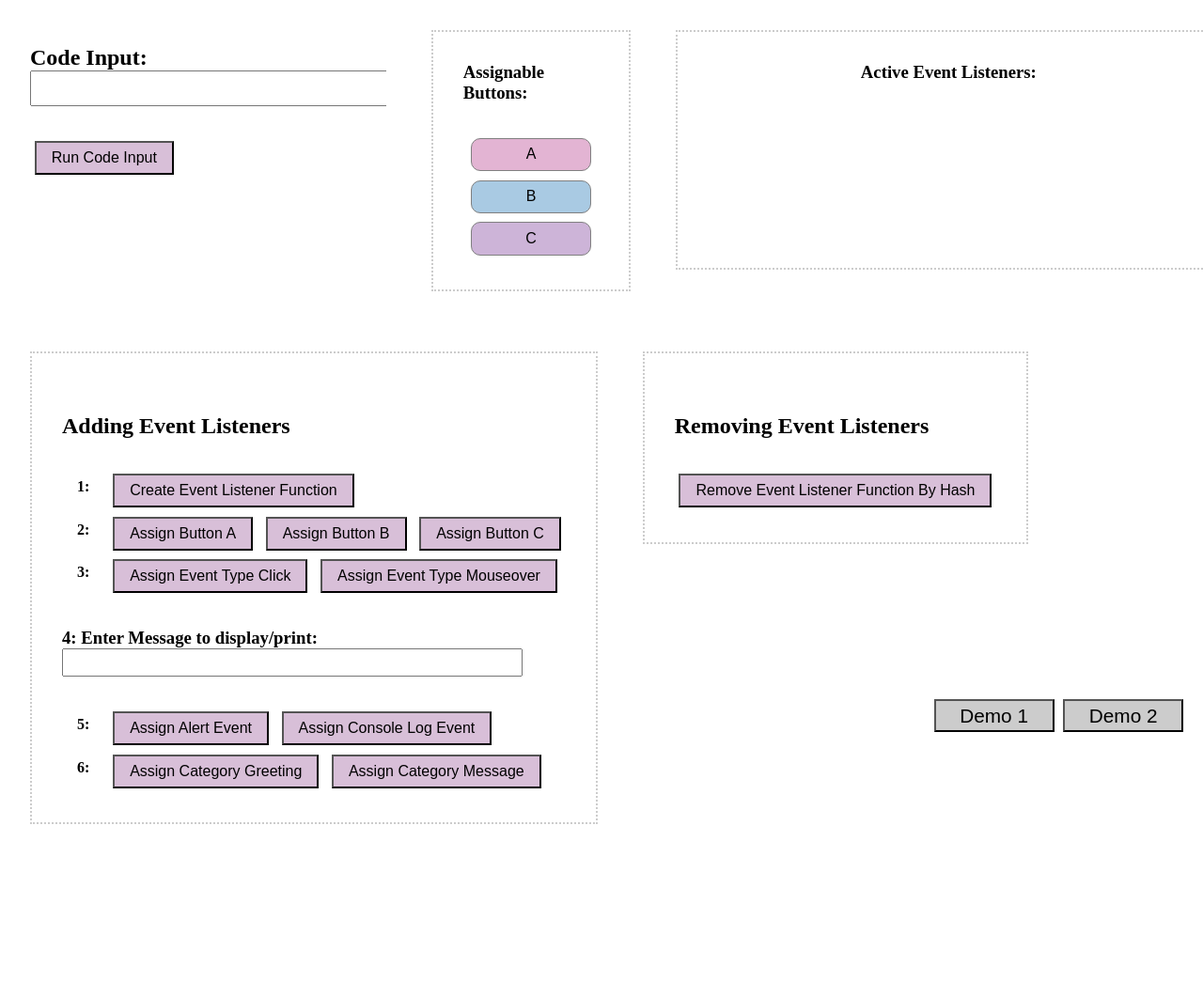
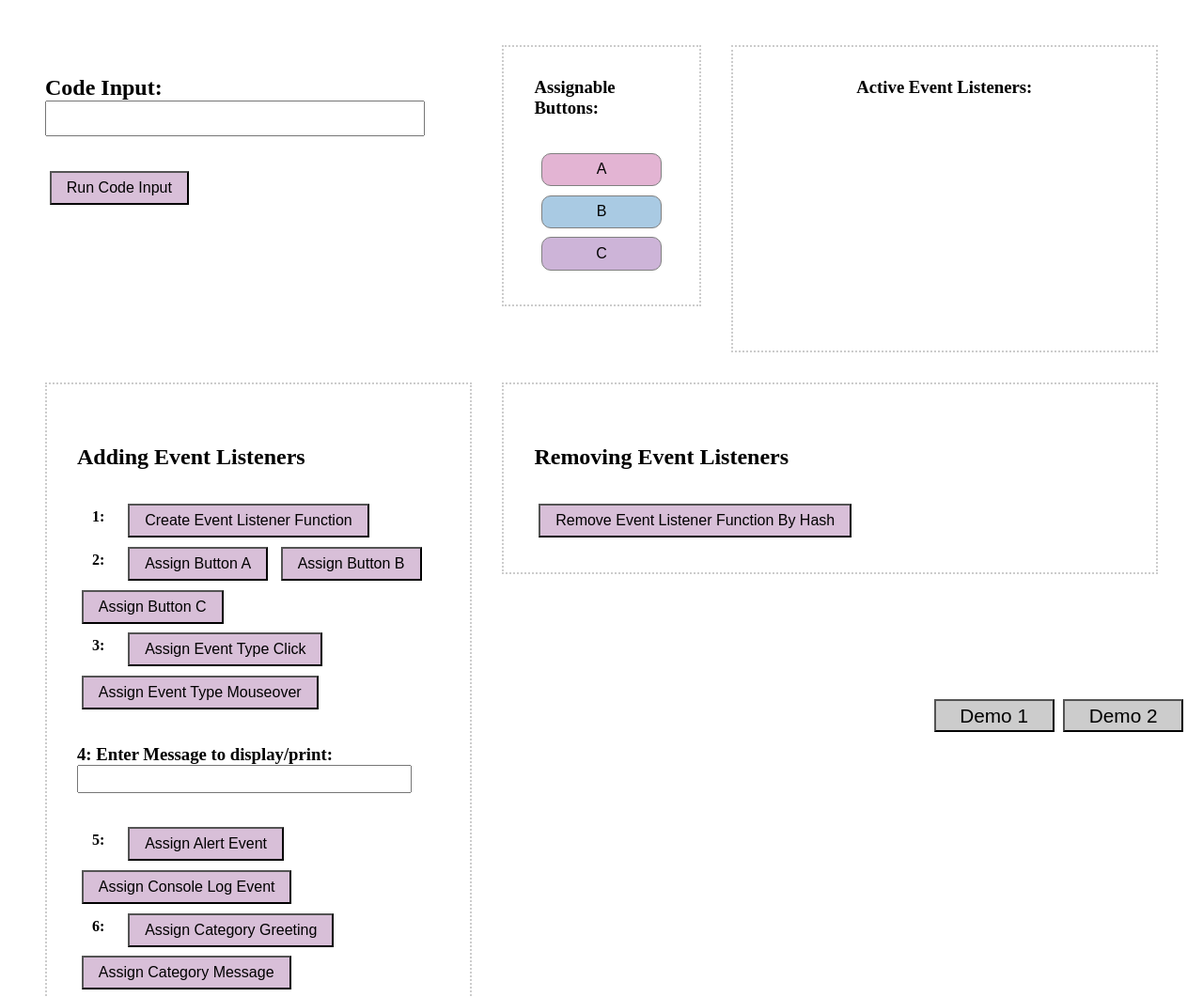
Before and after one commit to morgan-sam/Event-Listener-Manager, a website built with webpack: page src/index.html in a window 1280 px wide. Shown: the top 1061 px of the page at 94% size. Before the commit the page ends 909 px from the top, so only its background shows below. Built offline with nearby package versions, Linux system fonts and the light colour scheme.

Commit message:
converted demo2 to css grid with specified grid areas

```diff
--- a/scss/main.scss
+++ b/scss/main.scss
@@ -156,9 +156,8 @@ button {
 }
 
 .verticalBtns {
-    display: grid;
-    grid-template-columns: 1fr;
-    grid-template-rows: repeat(3, 1fr);
+    display: flex;
+    flex-direction: column;
     button {
         width: 8rem;
         margin: 0.3rem auto;
@@ -225,6 +224,29 @@ h4 {
 .messageContainer {
     width: 15vw;
 }
+.demoTwoGridContainer {
+    display: grid;
+    grid-template-columns: repeat(5, 1fr);
+    grid-template-rows: repeat(3, 1fr);
+    grid-column-gap: 0px;
+    grid-row-gap: 0px;
+
+    :nth-child(1) {
+        grid-area: 1 / 1 / 2 / 3;
+    }
+    :nth-child(2) {
+        grid-area: 1 / 3 / 2 / 4;
+    }
+    :nth-child(3) {
+        grid-area: 1 / 4 / 2 / 6;
+    }
+    :nth-child(4) {
+        grid-area: 2 / 1 / 4 / 3;
+    }
+    :nth-child(5) {
+        grid-area: 2 / 3 / 4 / 6;
+    }
+}
 
 .eventListenerInfo {
     width: 50vw;
@@ -237,17 +259,31 @@ h4 {
         text-overflow: ellipsis;
     }
 }
-.demoScreenTwo .eventListenerInfo {
-    width: 40vw;
-    text-align: left;
-    overflow: hidden;
-    white-space: nowrap;
 
-    > p {
-        width: 100%;
-        text-overflow: ellipsis;
-        overflow-y: scroll;
+.demoTwoGridBox {
+    button {
+        background: #d8bfd8;
+        min-width: auto;
+        min-height: auto;
+        font-size: 1rem;
     }
-    height: 11.7rem;
-    max-height: 11.7rem;
+    padding: 1rem;
 }
+
+.demoScreenTwo {
+    margin: 2rem;
+    .eventListenerInfo {
+        width: auto;
+        text-align: left;
+        overflow: hidden;
+
+        > p {
+            width: 45rem;
+            height: 8rem;
+            text-overflow: ellipsis;
+            overflow-y: scroll;
+        }
+        max-height: 100%;
+        box-sizing: border-box;
+    }
+}
--- a/src/index.html
+++ b/src/index.html
@@ -96,8 +96,8 @@
         </div>
 
         <div class="demoScreenTwo active">
-            <div class="pagecolumns">
-                <div class="barcolumn">
+            <div class="demoTwoGridContainer">
+                <div class="demoTwoGridBox">
                     <div class="smallTextCtn">
                         <h2>Code Input:</h2>
                         <input
@@ -118,7 +118,7 @@
                     </div>
                 </div>
 
-                <div class="barcolumn">
+                <div class="demoTwoGridBox">
                     <div class="smallContainer testButtons">
                         <h3 class="inputLabel">Assignable Buttons:</h3>
                         <div class="verticalBtns">
@@ -146,7 +146,7 @@
                         </div>
                     </div>
                 </div>
-                <div class="barcolumn">
+                <div class="demoTwoGridBox">
                     <div class="center smallContainer eventListenerInfo">
                         <h3>Active Event Listeners:</h3>
                         <div class="center eventListenerInfo">
@@ -154,10 +154,8 @@
                         </div>
                     </div>
                 </div>
-            </div>
 
-            <div class="pagecolumns">
-                <div class="barcolumn">
+                <div class="demoTwoGridBox">
                     <div class="smallContainer assignmentOptions">
                         <div class="smallTextCtn">
                             <h2>Adding Event Listeners</h2>
@@ -262,7 +260,7 @@
                         </div>
                     </div>
                 </div>
-                <div class="barcolumn">
+                <div class="demoTwoGridBox">
                     <div class="smallContainer assignmentOptions">
                         <div class="smallTextCtn">
                             <h2>Removing Event Listeners</h2>
@@ -280,7 +278,6 @@
                     </div>
                 </div>
             </div>
-            <div class="pagecolumns"></div>
         </div>
     </body>
 </html>
```
Also changed, not shown: src/css/main.css.
